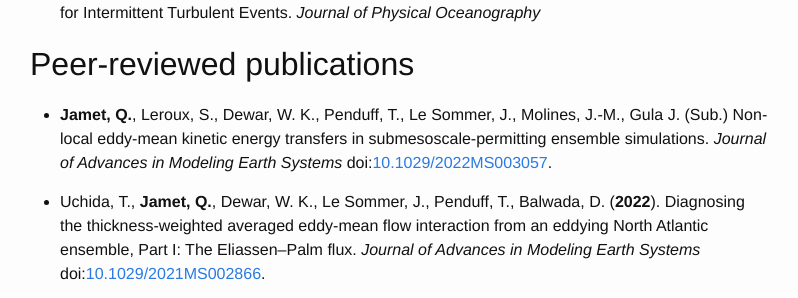
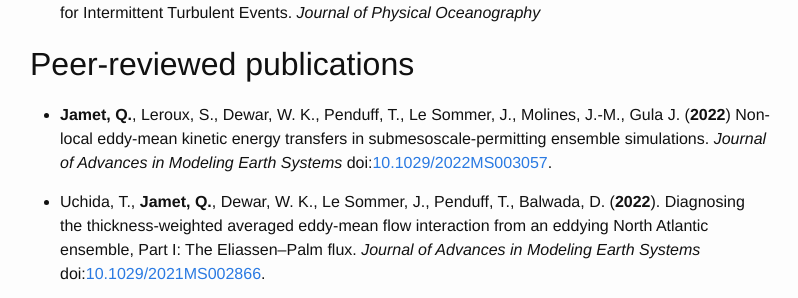
Before and after one commit to quentinjamet/quentinjamet.github.io, a Jekyll site: the page built from publications.md, in a window 1280 px wide. Shown: the part 700-998 px from the top of the page, without its empty margins (240-1038 px from the left). Built offline with Jekyll 4.4.1, drawn with Linux system fonts in a browser that asks for light colours.

Commit message:
update publications

```diff
--- a/publications.md
+++ b/publications.md
@@ -23,7 +23,7 @@ mer, J., Penduff, T., & Brasseur, P. (In Rev) Ensemble quantification of short-t
 
 
 ## Peer-reviewed publications
- - **Jamet, Q.**, Leroux, S., Dewar, W. K., Penduff, T., Le Sommer, J., Molines, J.-M., Gula J. (Sub.) Non-local eddy-mean kinetic energy transfers in submesoscale-permitting ensemble simulations. *Journal of Advances in Modeling Earth Systems* doi:[10.1029/2022MS003057](https://agupubs.onlinelibrary.wiley.com/doi/10.1029/2022MS003057).
+ - **Jamet, Q.**, Leroux, S., Dewar, W. K., Penduff, T., Le Sommer, J., Molines, J.-M., Gula J. (**2022**) Non-local eddy-mean kinetic energy transfers in submesoscale-permitting ensemble simulations. *Journal of Advances in Modeling Earth Systems* doi:[10.1029/2022MS003057](https://agupubs.onlinelibrary.wiley.com/doi/10.1029/2022MS003057).
 
  - Uchida, T., **Jamet, Q.**, Dewar, W. K., Le Sommer, J., Penduff, T., Balwada, D. (**2022**). Diagnosing the thickness-weighted averaged eddy-mean flow interaction from an eddying North Atlantic ensemble, Part I: The Eliassen--Palm flux. *Journal of Advances in Modeling Earth Systems* doi:[10.1029/2021MS002866](https://agupubs.onlinelibrary.wiley.com/doi/10.1029/2021MS002866).
 
```
